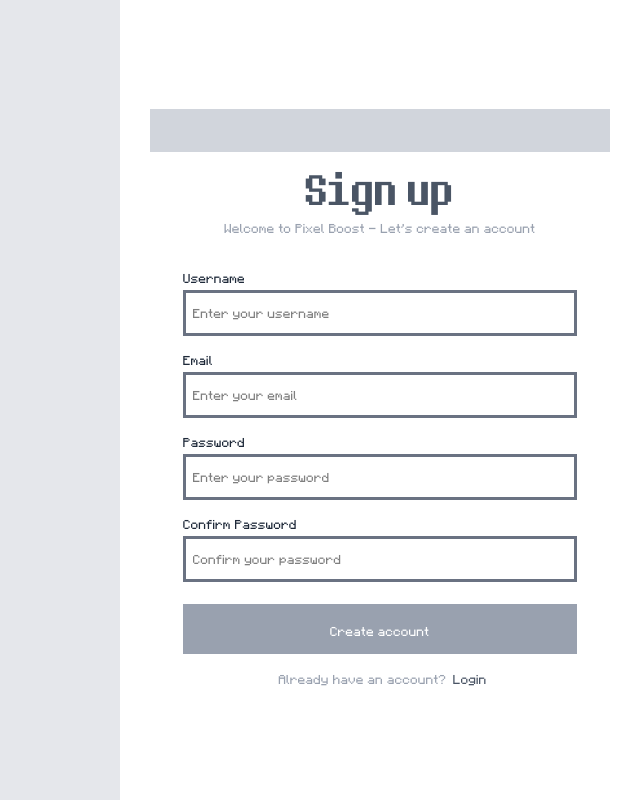
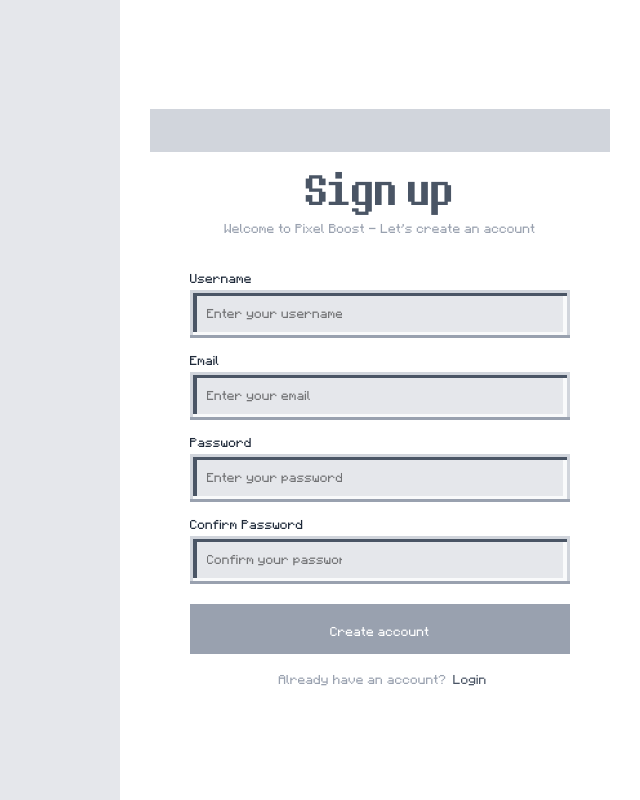
Before and after one commit to bakermor/PixelBoostUI, a React (Vite) app: page /signup in a window 1280 px wide. Shown: the whole page, without its empty margins (640-1280 px from the left). Built offline with nearby package versions, Linux system fonts and the light colour scheme; no server answers.

Commit message:
Pixel art for input boxes

```diff
--- a/src/components/InputBox.tsx
+++ b/src/components/Input.tsx
@@ -1,7 +1,8 @@
 import { useEffect } from "react";
+import { InputBox } from "./pixel/InputBox";
 import { STR } from "../constants/Strings";
 
-interface InputBoxProps {
+interface InputProps {
   name: string;
   type: string;
   warning: string;
@@ -10,7 +11,7 @@
   onBlur: React.FocusEventHandler<HTMLInputElement> | undefined;
 }
 
-export const InputBox = (props: InputBoxProps) => {
+export const Input = (props: InputProps) => {
   const pxl = window.innerWidth / 1920;
 
   useEffect(() => {}, [props]);
@@ -46,12 +47,10 @@
           </div>
         ) : null}
       </div>
-      <div
-        className="w-full border-gray-500"
-        style={{ height: pxl * 70, borderWidth: pxl * 5 }}
-      >
+      <div className="w-full" style={{ height: pxl * 70 }}>
+        <InputBox>
           <input
-          className="w-full h-full"
+            className="flex-1 outline-none"
             name={props.name}
             type={props.type}
             placeholder={STR.get(`in_${props.name}_desc`)}
@@ -63,7 +62,8 @@
               fontSize: pxl * 15.507,
               fontFamily: "'pxlSmall', monospace",
             }}
-        ></input>
+          />
+        </InputBox>
       </div>
     </div>
   );
--- /dev/null
+++ b/src/components/pixel/InputBox.tsx
@@ -0,0 +1,49 @@
+import { ReactNode } from "react";
+
+interface InputBoxProps {
+  children: ReactNode;
+}
+
+export const InputBox = (props: InputBoxProps) => {
+  const pxl = window.innerWidth / 1920;
+
+  return (
+    <div className="flex-1 flex flex-col">
+      <div
+        className="w-full flex"
+        style={{
+          height: pxl * 5,
+        }}
+      >
+        <div className="flex-1 bg-gray-300" />
+      </div>
+      <div className="w-full flex" style={{ height: pxl * 5 }}>
+        <div className="bg-gray-300" style={{ width: pxl * 5 }} />
+        <div className="flex-1 bg-gray-600" />
+        <div className="bg-gray-300" style={{ width: pxl * 5 }} />
+      </div>
+      <div className="flex-1 flex">
+        <div className=" bg-gray-300" style={{ width: pxl * 5 }} />
+        <div className=" bg-gray-600" style={{ width: pxl * 5 }} />
+        <div className="flex-1 bg-gray-200" style={{ padding: pxl * 5 }}>
+          {props.children}
+        </div>
+        <div className="bg-gray-50" style={{ width: pxl * 5 }} />
+        <div className="bg-gray-300" style={{ width: pxl * 5 }} />
+      </div>
+      <div className="w-full flex" style={{ height: pxl * 5 }}>
+        <div className="bg-gray-300" style={{ width: pxl * 5 }} />
+        <div className="flex-1 bg-gray-50" />
+        <div className="bg-gray-300" style={{ width: pxl * 5 }} />
+      </div>
+      <div
+        className="w-full flex"
+        style={{
+          height: pxl * 5,
+        }}
+      >
+        <div className="flex-1 bg-gray-400" />
+      </div>
+    </div>
+  );
+};
--- a/src/pages/Home.tsx
+++ b/src/pages/Home.tsx
@@ -1,7 +1,75 @@
 const Home = () => {
-  // const pxl = window.innerWidth / 1920;
+  const pxl = window.innerWidth / 1920;
   // navigation bar
-  return <div className="h-screen w-screen flex justify-center"></div>;
+  return (
+    <div
+      className="h-full w-full flex flex-col justify-center"
+      style={{
+        width: pxl * 780,
+        gap: pxl * 20,
+        paddingTop: pxl * 200,
+        paddingRight: pxl * 45,
+        paddingLeft: pxl * 45,
+      }}
+    >
+      <div
+        className="flex flex-col"
+        style={{
+          paddingLeft: pxl * 50,
+          paddingRight: pxl * 50,
+          gap: pxl * 25,
+        }}
+      >
+        <div className="flex flex-col" style={{ gap: pxl * 10 }}>
+          <div
+            className="w-full flex justify-between bg-gray-200"
+            style={{ height: pxl * 35, gap: pxl * 10 }}
+          ></div>
+          <div className="w-full flex flex-col" style={{ height: pxl * 70 }}>
+            <div
+              className="w-full flex"
+              style={{
+                height: pxl * 5,
+                paddingLeft: pxl * 5,
+                paddingRight: pxl * 5,
+              }}
+            >
+              <div className="flex-1 bg-gray-400" />
+            </div>
+            <div className="w-full flex" style={{ height: pxl * 5 }}>
+              <div className="h-full bg-gray-400" style={{ width: pxl * 10 }} />
+              <div className="flex-1 bg-gray-600" />
+              <div className="h-full bg-gray-400" style={{ width: pxl * 10 }} />
+            </div>
+            <div className="flex-1 flex">
+              <div className="h-full bg-gray-400" style={{ width: pxl * 5 }} />
+              <div className="h-full bg-gray-600" style={{ width: pxl * 5 }} />
+              <div className="flex-1 bg-gray-300" style={{ padding: pxl * 5 }}>
+                children
+              </div>
+              <div className="h-full bg-gray-200" style={{ width: pxl * 5 }} />
+              <div className="h-full bg-gray-400" style={{ width: pxl * 5 }} />
+            </div>
+            <div className="w-full flex" style={{ height: pxl * 5 }}>
+              <div className="h-full bg-gray-400" style={{ width: pxl * 10 }} />
+              <div className="flex-1 bg-gray-200" />
+              <div className="h-full bg-gray-400" style={{ width: pxl * 10 }} />
+            </div>
+            <div
+              className="w-full flex"
+              style={{
+                height: pxl * 5,
+                paddingLeft: pxl * 5,
+                paddingRight: pxl * 5,
+              }}
+            >
+              <div className="flex-1 bg-gray-400" />
+            </div>
+          </div>
+        </div>
+      </div>
+    </div>
+  );
 };
 
 export default Home;
--- a/src/pages/Login.tsx
+++ b/src/pages/Login.tsx
@@ -2,7 +2,7 @@
 import { Link, useNavigate } from "react-router-dom";
 import { getToken } from "../api/UserApi";
 import { FormButton } from "../components/Buttons";
-import { InputBox } from "../components/InputBox";
+import { Input } from "../components/Input";
 import { STR } from "../constants/Strings";
 import { AuthContext } from "../context/AuthProvider";
 
@@ -141,16 +141,17 @@
               </div>
             </div>
           ) : null}
-          <div
-            className="flex flex-col"
-            style={{
-              paddingLeft: pxl * 50,
-              paddingRight: pxl * 50,
-              gap: pxl * 25,
-            }}
-          ></div>
+        </div>
+        <div
+          className="flex flex-col"
+          style={{
+            paddingLeft: pxl * 60,
+            paddingRight: pxl * 60,
+            gap: pxl * 25,
+          }}
+        >
           <form className="flex flex-col" style={{ gap: pxl * 8 }}>
-            <InputBox
+            <Input
               name="username"
               type="text"
               warning={warnings.username}
@@ -158,7 +159,7 @@
               onChange={handleChange}
               onBlur={undefined}
             />
-            <InputBox
+            <Input
               name="password"
               type="password"
               warning={warnings.password}
--- a/src/pages/SignUp.tsx
+++ b/src/pages/SignUp.tsx
@@ -2,7 +2,7 @@
 import { Link, useNavigate } from "react-router-dom";
 import { createUser, getToken, usernameCheck } from "../api/UserApi";
 import { FormButton } from "../components/Buttons";
-import { InputBox } from "../components/InputBox";
+import { Input } from "../components/Input";
 import { STR } from "../constants/Strings";
 import { AuthContext } from "../context/AuthProvider";
 
@@ -176,13 +176,13 @@
         <div
           className="flex flex-col"
           style={{
-            paddingLeft: pxl * 50,
-            paddingRight: pxl * 50,
+            paddingLeft: pxl * 60,
+            paddingRight: pxl * 60,
             gap: pxl * 25,
           }}
         >
           <form className="flex flex-col" style={{ gap: pxl * 8 }}>
-            <InputBox
+            <Input
               name="username"
               type="text"
               warning={warnings.username}
@@ -190,7 +190,7 @@
               onChange={handleChange}
               onBlur={validateUsername}
             />
-            <InputBox
+            <Input
               name="email"
               type="email"
               warning={warnings.email}
@@ -198,7 +198,7 @@
               onChange={handleChange}
               onBlur={validateEmail}
             />
-            <InputBox
+            <Input
               name="password"
               type="password"
               warning={warnings.password}
@@ -206,7 +206,7 @@
               onChange={handleChange}
               onBlur={validatePassword}
             />
-            <InputBox
+            <Input
               name="confirm_password"
               type="password"
               warning={warnings.confirm_password}
```
Lines whose indentation alone changed are shown as unchanged.
